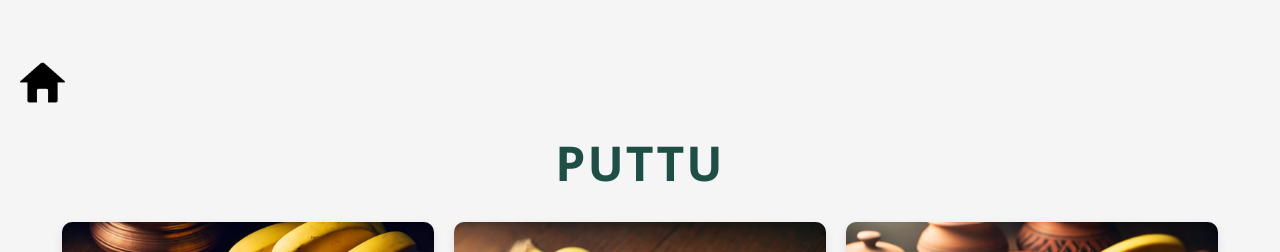
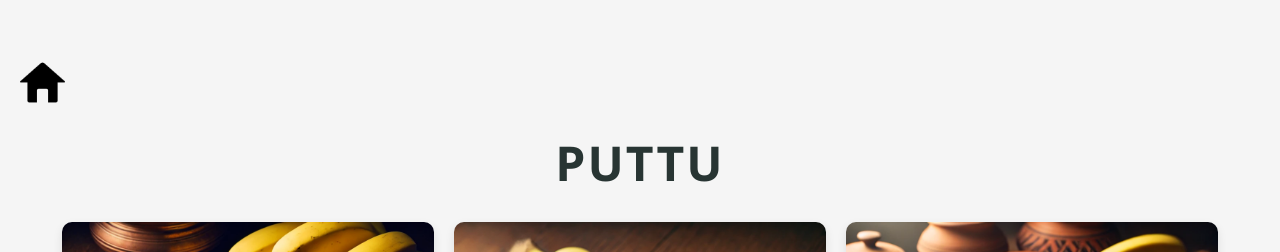
Before and after one commit to shiyyaas/P-recipe, a plain HTML site: page recipes/puttu.html in a window 1280 px wide. Shown: the top 252 px of the page. Drawn offline with Linux system fonts and the light colour scheme.

Commit message:
Tried new style , but not good enough

```diff
--- a/recipes/puttu.css
+++ b/recipes/puttu.css
@@ -22,7 +22,7 @@ h1 {
     text-align: center;
     font-size: 3rem;
     font-weight: bold;
-    color: #1d4f47; /* Deep teal */
+    color: #283533; /* I think it black */
     margin-bottom: 20px;
     text-transform: uppercase;
     letter-spacing: 2px;
```
Also changed, not shown: recipes/puttu.html (+1 -0 lines).
